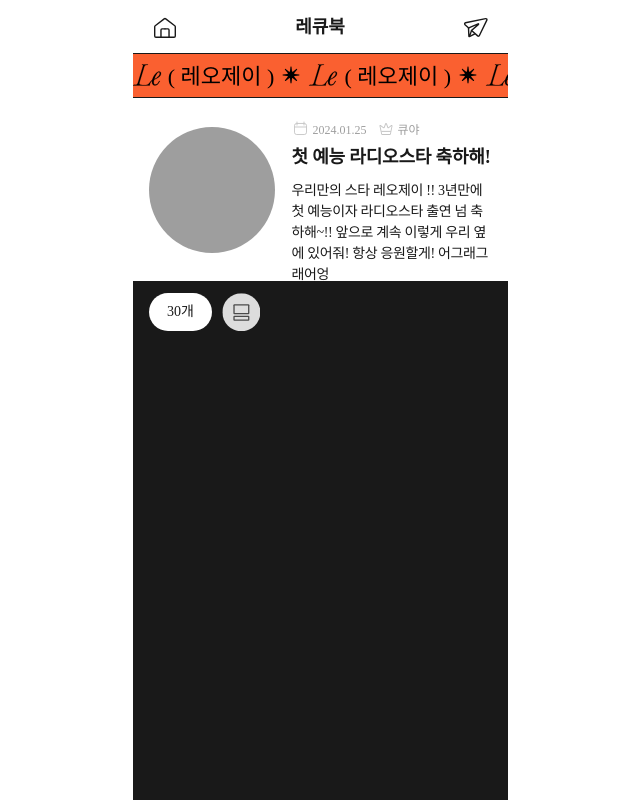
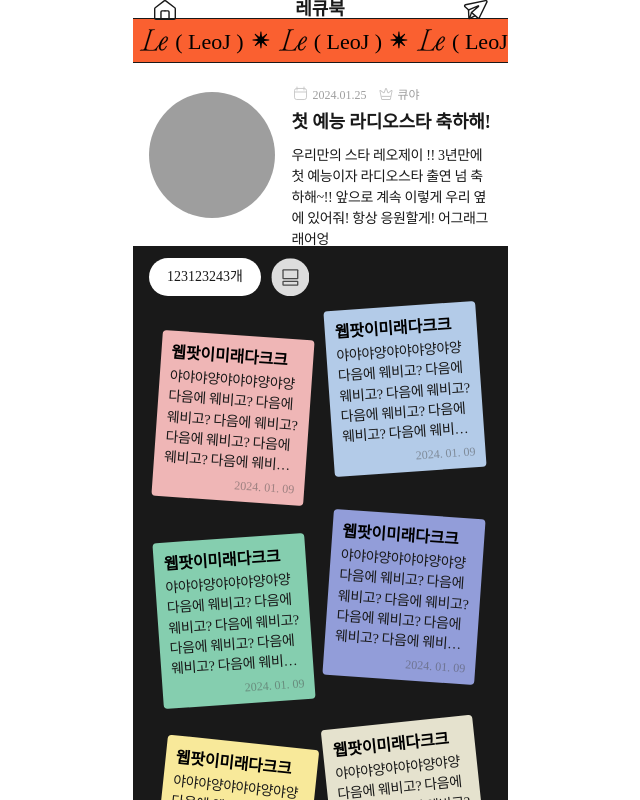
Before and after one commit to Team-Lecue/Lecue-Client, a React (Vite) app: page /detail in a window 1280 px wide. Shown: the top 800 px of the page, without its empty margins (320-960 px from the left). Built offline with nearby package versions, Linux system fonts and the light colour scheme; grey boxes are pictures that could not be loaded.

Commit message:
feat: 레큐노트 지그재그 뷰 구현

```diff
--- a/src/Detail/components/LecueNoteListContainer/LecueNoteListContainer.style.ts
+++ b/src/Detail/components/LecueNoteListContainer/LecueNoteListContainer.style.ts
@@ -3,7 +3,7 @@ import styled from '@emotion/styled';
 export const LecueNoteListContainerWrapper = styled.div<{
   backgroundColor: number;
 }>`
-  height: 100vh;
+  flex: 1;
 
   background-color: ${({ theme, backgroundColor }) => {
     switch (backgroundColor) {
--- a/src/Detail/components/LecueNoteListContainer/index.tsx
+++ b/src/Detail/components/LecueNoteListContainer/index.tsx
@@ -1,16 +1,28 @@
 import { useState } from 'react';
 
 import LecueNoteListHeader from '../LecueNoteLIstHeader';
+import ZigZagView from '../ZigZagView';
 import * as S from './LecueNoteListContainer.style';
+
+interface Note {
+  noteId: number;
+  renderType: number;
+  content: string;
+  noteDate: string;
+  noteNickname: string;
+  noteBackgroundColor: number;
+}
 
 interface LecueNoteListContainerProps {
   noteNum: number;
   backgroundColor: number;
+  noteList: Note[];
 }
 
 function LecueNoteListContainer({
   noteNum,
   backgroundColor,
+  noteList,
 }: LecueNoteListContainerProps) {
   const [isZigZagView, setIsZigZagView] = useState<boolean>(true);
 
@@ -22,6 +34,11 @@ function LecueNoteListContainer({
         isZigZagView={isZigZagView}
         buttonOnClick={() => setIsZigZagView(!isZigZagView)}
       />
+      {isZigZagView ? (
+        <ZigZagView noteList={noteList} />
+      ) : (
+        <ZigZagView noteList={noteList} />
+      )}
     </S.LecueNoteListContainerWrapper>
   );
 }
--- /dev/null
+++ b/src/Detail/components/SmallLecueNote/SmallLecueNote.style.ts
@@ -0,0 +1,91 @@
+import styled from '@emotion/styled';
+
+export const SmallLecueNoteWrapper = styled.div<{
+  renderType: number;
+  noteBackgroundColor: number;
+}>`
+  width: 15.2rem;
+  height: 16.6rem;
+  padding: 1.4rem 1rem 0.9rem 1rem;
+
+  margin: ${({ renderType }) => {
+    switch (renderType) {
+      case 1:
+        return '3.5rem 0 0 0.803rem';
+      case 2:
+        return '0.6rem 0 0 0.86rem';
+      case 3:
+        return '3.2rem 0 0 0.86rem';
+      case 4:
+        return '0.81rem 0 0 0.803rem';
+      case 5:
+        return '3rem 0 0 0.991rem';
+      case 6:
+        return '1rem 0 0 0.926rem';
+    }
+  }};
+
+  transform: ${({ renderType }) => {
+    switch (renderType) {
+      case 1:
+        return 'rotate(4deg)';
+      case 2:
+        return 'rotate(-4deg)';
+      case 3:
+        return 'rotate(-4deg)';
+      case 4:
+        return 'rotate(4deg)';
+      case 5:
+        return 'rotate(6deg)';
+      case 6:
+        return 'rotate(-6deg)';
+    }
+  }};
+
+  border-radius: 0.4rem;
+  background-color: ${({ theme, noteBackgroundColor }) => {
+    switch (noteBackgroundColor) {
+      case 1:
+        return theme.colors.sub_pink;
+      case 2:
+        return theme.colors.sub_blue;
+      case 3:
+        return theme.colors.sub_green;
+      case 4:
+        return theme.colors.sub_purple;
+      case 5:
+        return theme.colors.sub_yellow;
+      case 6:
+        return theme.colors.sub_ivory;
+    }
+  }};
+`;
+
+export const SmallLecueNoteNickName = styled.p`
+  color: ${({ theme }) => theme.colors.black};
+  ${({ theme }) => theme.fonts.Title1_SB_16};
+`;
+
+export const SmallLecueNoteContent = styled.p`
+  display: -webkit-box;
+  -webkit-box-orient: vertical;
+  overflow: hidden;
+  text-overflow: ellipsis;
+
+  -webkit-line-clamp: 5;
+
+  height: 10rem;
+  margin-top: 0.6rem;
+
+  color: ${({ theme }) => theme.colors.BG};
+  ${({ theme }) => theme.fonts.Body2_M_14};
+`;
+
+export const SmallLecueNoteDate = styled.p`
+  margin-top: 0.8rem;
+  width: 100%;
+  text-align: right;
+
+  color: rgba(75, 75, 75, 0.5);
+  ${({ theme }) => theme.fonts.E_Caption_R_12};
+`;
--- /dev/null
+++ b/src/Detail/components/SmallLecueNote/index.tsx
@@ -0,0 +1,30 @@
+import * as S from './SmallLecueNote.style';
+
+interface SmallLecueNoteProps {
+  renderType: number;
+  content: string;
+  noteDate: string;
+  noteNickname: string;
+  noteBackgroundColor: number;
+}
+
+function SmallLecueNote({
+  renderType,
+  content,
+  noteDate,
+  noteNickname,
+  noteBackgroundColor,
+}: SmallLecueNoteProps) {
+  return (
+    <S.SmallLecueNoteWrapper
+      renderType={renderType}
+      noteBackgroundColor={noteBackgroundColor}
+    >
+      <S.SmallLecueNoteNickName>{noteNickname}</S.SmallLecueNoteNickName>
+      <S.SmallLecueNoteContent>{content}</S.SmallLecueNoteContent>
+      <S.SmallLecueNoteDate>{noteDate}</S.SmallLecueNoteDate>
+    </S.SmallLecueNoteWrapper>
+  );
+}
+
+export default SmallLecueNote;
--- /dev/null
+++ b/src/Detail/components/ZigZagView/ZigZagView.style.ts
@@ -0,0 +1,14 @@
+import styled from '@emotion/styled';
+
+export const ZigZagViewWrapper = styled.div`
+  display: grid;
+  grid-template-columns: repeat(2, 1fr);
+
+  width: 100%;
+  margin-top: 0.4rem;
+`;
+
+export const LecueNoteContainer = styled.div`
+  width: 100%;
+  height: 20.6rem;
+`;
--- /dev/null
+++ b/src/Detail/components/ZigZagView/index.tsx
@@ -0,0 +1,29 @@
+import SmallLecueNote from '../SmallLecueNote';
+import * as S from './ZigZagView.style';
+
+interface Note {
+  noteId: number;
+  renderType: number;
+  content: string;
+  noteDate: string;
+  noteNickname: string;
+  noteBackgroundColor: number;
+}
+
+interface ZigZagViewProps {
+  noteList: Note[];
+}
+
+function ZigZagView({ noteList }: ZigZagViewProps) {
+  return (
+    <S.ZigZagViewWrapper>
+      {noteList.map((note) => (
+        <S.LecueNoteContainer key={note.noteId}>
+          <SmallLecueNote {...note} />
+        </S.LecueNoteContainer>
+      ))}
+    </S.ZigZagViewWrapper>
+  );
+}
+
+export default ZigZagView;
--- a/src/Detail/page/DetailPage/index.tsx
+++ b/src/Detail/page/DetailPage/index.tsx
@@ -5,7 +5,7 @@ import LecueNoteListContainer from '../../components/LecueNoteListContainer';
 // test
 
 const testProp = {
-  name: '레오제이',
+  name: 'LeoJ',
   profileImg:
     'https://s3-alpha-sig.figma.com/img/db13/905b/40596e7ff9d7e2c5d23d2b59eaed1a7f?Expires=1705276800&Key-Pair-Id=APKAQ4GOSFWCVNEHN3O4&Signature=YdVtmax5JokofS88zzvQYV8dhDYNr5gALJf1s0eyCl9siaRilm9ZtXOtCSOe~UsH~~K5jEkb81jG3ccCA9FJ25BvUgR9K388K7h90OcCHmn-Wo4enHTIV85J2U2yIiOqh8IDoKNxG9H2hHxKVBU8GzdNitXCkUHtAaxTZRN4taiMZkVFyrFCEw-04VBKywXmAAOd3EaWJ0rJgKqecBpOKnB6DT6HgHlX3wxWhHsQI1KKqueJmXLhT4n-AxWCVALVJDdoT3VvB9-AsecG5C6og89535kPkOmVxUhwhQunmAmWYev0bPDhaSQpVDUwyVDUHgVUmuENYB4Y017o5RjiFA__',
   date: '2024.01.25',
@@ -13,18 +13,75 @@ const testProp = {
   title: '첫 예능 라디오스타 축하해!',
   content:
     '우리만의 스타 레오제이 !! 3년만에 첫 예능이자 라디오스타 출연 넘 축하해~!! 앞으로 계속 이렇게 우리 옆에 있어줘! 항상 응원할게! 어그래그래어엉',
-  noteNum: 30,
+  noteNum: 123123243,
   backgroundColor: 1,
+  noteList: [
+    {
+      noteId: 1,
+      renderType: 1,
+      content:
+        '야야야양야야야양야양 다음에 웨비고? 다음에 웨비고? 다음에 웨비고? 다음에 웨비고? 다음에 웨비고? 다음에 웨비고? 다음에',
+      noteDate: '2024. 01. 09',
+      noteNickname: '웹팟이미래다크크',
+      noteBackgroundColor: 1,
+    },
+    {
+      noteId: 2,
+      renderType: 2,
+      content:
+        '야야야양야야야양야양 다음에 웨비고? 다음에 웨비고? 다음에 웨비고? 다음에 웨비고? 다음에 웨비고? 다음에 웨비고? 다음에',
+      noteDate: '2024. 01. 09',
+      noteNickname: '웹팟이미래다크크',
+      noteBackgroundColor: 2,
+    },
+    {
+      noteId: 3,
+      renderType: 3,
+      content:
+        '야야야양야야야양야양 다음에 웨비고? 다음에 웨비고? 다음에 웨비고? 다음에 웨비고? 다음에 웨비고? 다음에 웨비고? 다음에',
+      noteDate: '2024. 01. 09',
+      noteNickname: '웹팟이미래다크크',
+      noteBackgroundColor: 3,
+    },
+    {
+      noteId: 4,
+      renderType: 4,
+      content:
+        '야야야양야야야양야양 다음에 웨비고? 다음에 웨비고? 다음에 웨비고? 다음에 웨비고? 다음에 웨비고? 다음에 웨비고? 다음에',
+      noteDate: '2024. 01. 09',
+      noteNickname: '웹팟이미래다크크',
+      noteBackgroundColor: 4,
+    },
+    {
+      noteId: 5,
+      renderType: 5,
+      content:
+        '야야야양야야야양야양 다음에 웨비고? 다음에 웨비고? 다음에 웨비고? 다음에 웨비고? 다음에 웨비고? 다음에 웨비고? 다음에',
+      noteDate: '2024. 01. 09',
+      noteNickname: '웹팟이미래다크크',
+      noteBackgroundColor: 5,
+    },
+    {
+      noteId: 6,
+      renderType: 6,
+      content:
+        '야야야양야야야양야양 다음에 웨비고? 다음에 웨비고? 다음에 웨비고? 다음에 웨비고? 다음에 웨비고? 다음에 웨비고? 다음에',
+      noteDate: '2024. 01. 09',
+      noteNickname: '웹팟이미래다크크',
+      noteBackgroundColor: 6,
+    },
+  ],
 };
 
 function DetailPage() {
   return (
-    <div>
+    <div style={{ height: '100vh', display: 'flex', flexDirection: 'column' }}>
       <Header headerTitle={'레큐북'} isDetailPage />
       <BookInfoContainer {...testProp} />
       <LecueNoteListContainer
         noteNum={testProp.noteNum}
         backgroundColor={testProp.backgroundColor}
+        noteList={testProp.noteList}
       />
     </div>
   );
```
